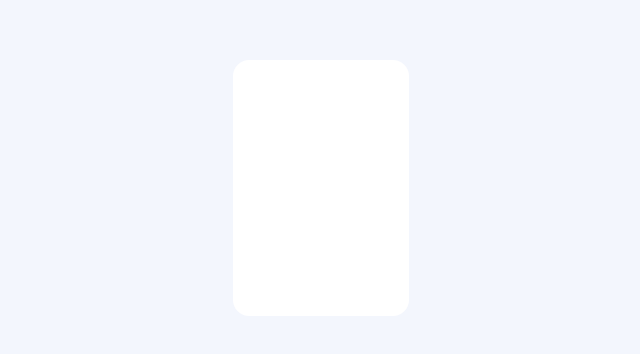
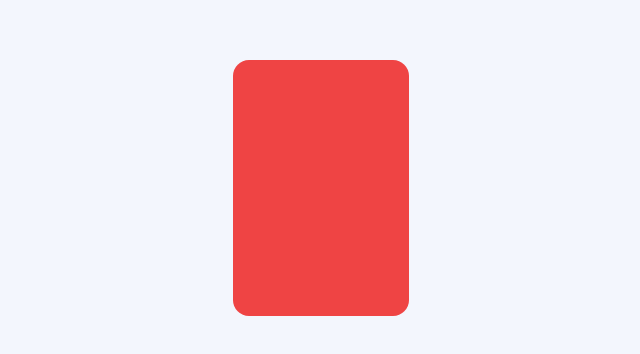
Before and after one commit to Rxcv6/calculator, a SvelteKit app: page / in a window 1280 px wide. Shown: the part 452-806 px from the top of the page, without its empty margins (319-959 px from the left). Built offline with nearby package versions, Linux system fonts and the light colour scheme.

Commit message:
white rec

```diff
--- a/src/routes/+page.svelte
+++ b/src/routes/+page.svelte
@@ -1,6 +1,6 @@
 <svelte:head>
     <title>calculator</title>
 </svelte:head>
-<div class=" bg-white h-[16rem] w-[11rem] rounded-2xl flex justify-center items-center">
+<div class=" bg-red-500 h-[16rem] w-[11rem] rounded-2xl flex justify-center items-center">
 
 </div>
```
